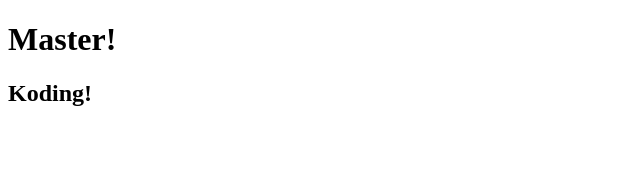
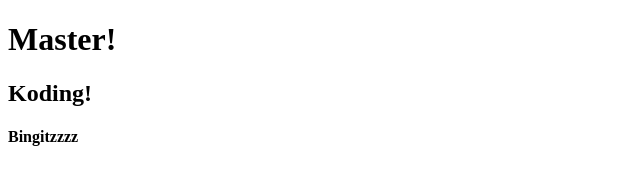
Before and after one commit to blangkonbambang/git-tutorial, a plain HTML site: page index.html in a window 1280 px wide. Shown: the whole page, without its empty margins (0-640 px from the left). Drawn offline with Linux system fonts and the light colour scheme.

Commit message:
tambahan h4

```diff
--- a/index.html
+++ b/index.html
@@ -6,5 +6,6 @@
 <body>
 	<h1>Master!</h1>
 	<h2>Koding!</h2>
+	<h4>Bingitzzzz</h4>
 </body>
 </html>
```
